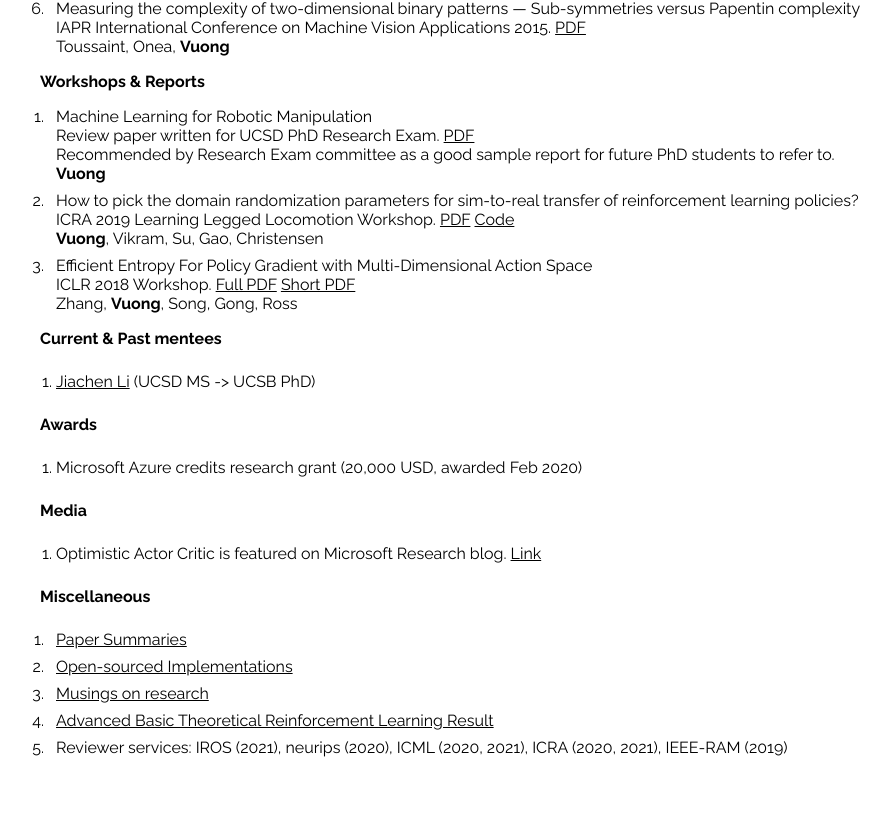
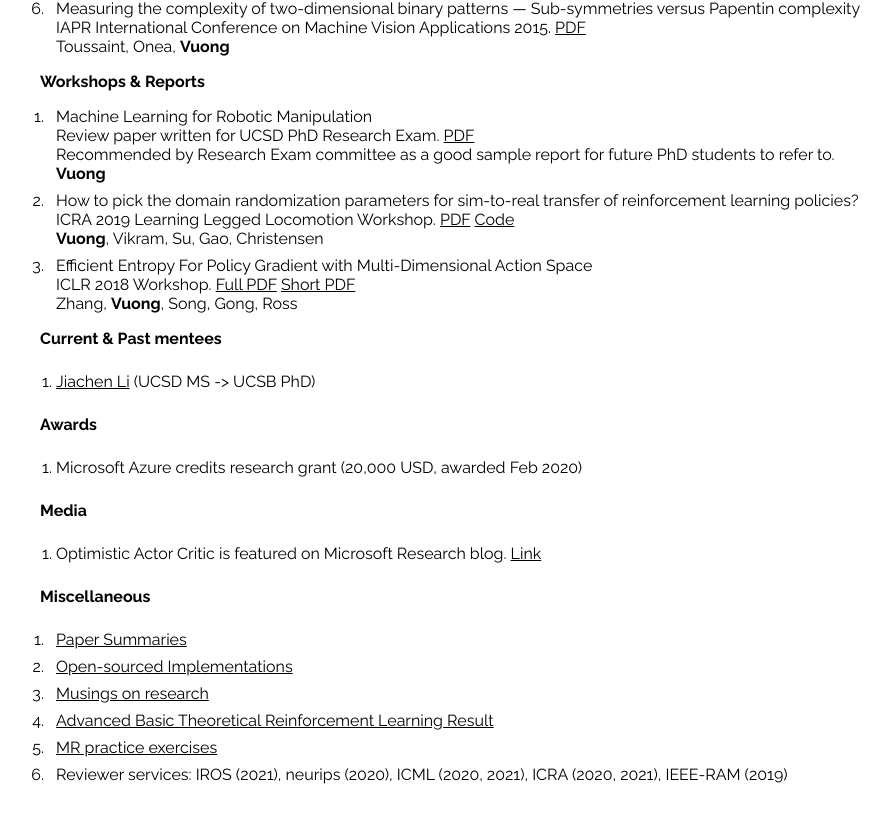
Before and after one commit to quanvuong/quanvuong.github.io, a React (Create React App) app: page / in a window 1280 px wide. Shown: the part 952-1774 px from the top of the page, without its empty margins (8-899 px from the left). Before the commit the page ends 1749 px from the top, so only its background shows below. Built offline with nearby package versions, Linux system fonts and the light colour scheme.

Commit message:
add link to mr

```diff
--- a/src/Implementations.js
+++ b/src/Implementations.js
@@ -36,6 +36,12 @@ class Implementations extends Component {
 
           <li>
             <div className="OnePaper">
+              <div><a href="https://docs.google.com/spreadsheets/d/10cJFZrhLXOgEGd7apg1lTNWmkFwn0onrDfhDDIIGClk/edit?usp=sharing">MR practice exercises</a></div>
+            </div>
+          </li>
+
+          <li>
+            <div className="OnePaper">
               <div>Reviewer services: IROS (2021), neurips (2020), ICML (2020, 2021), ICRA (2020, 2021), IEEE-RAM (2019) </div>
             </div>
           </li>
```
